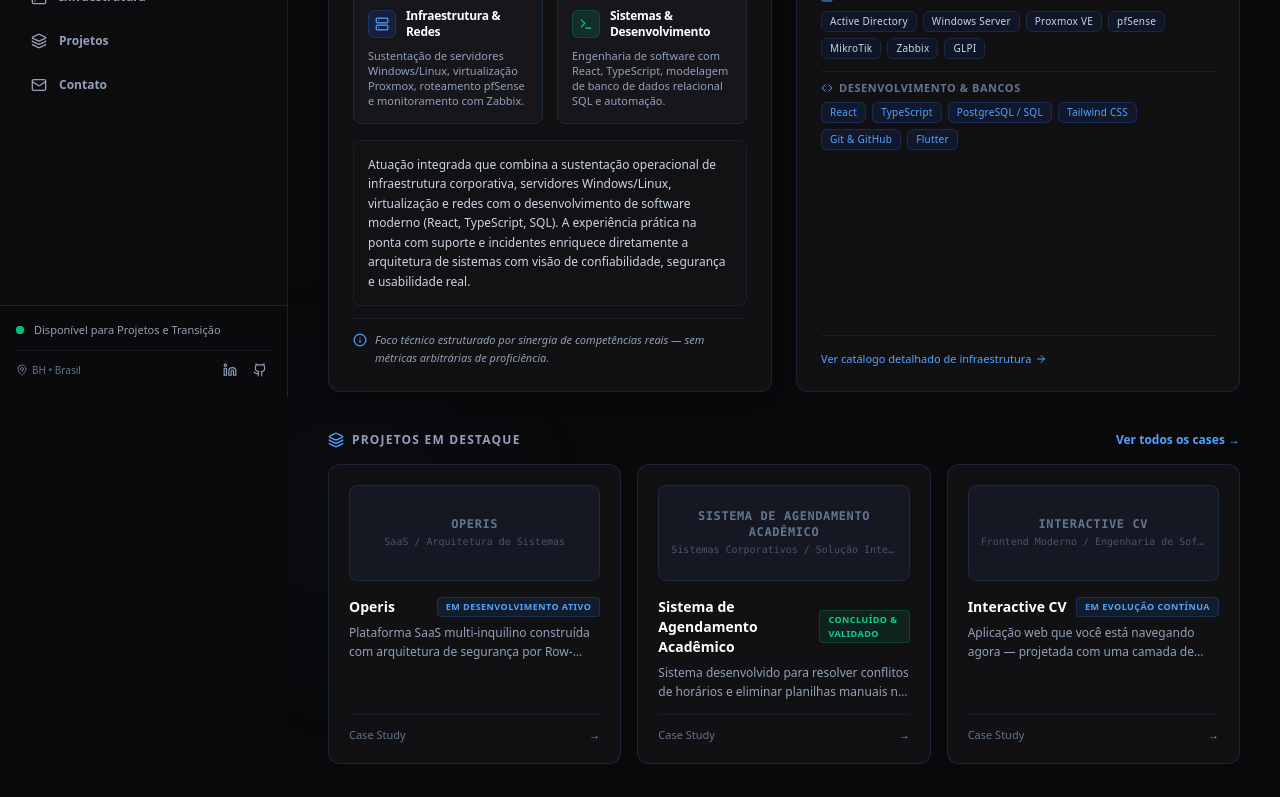
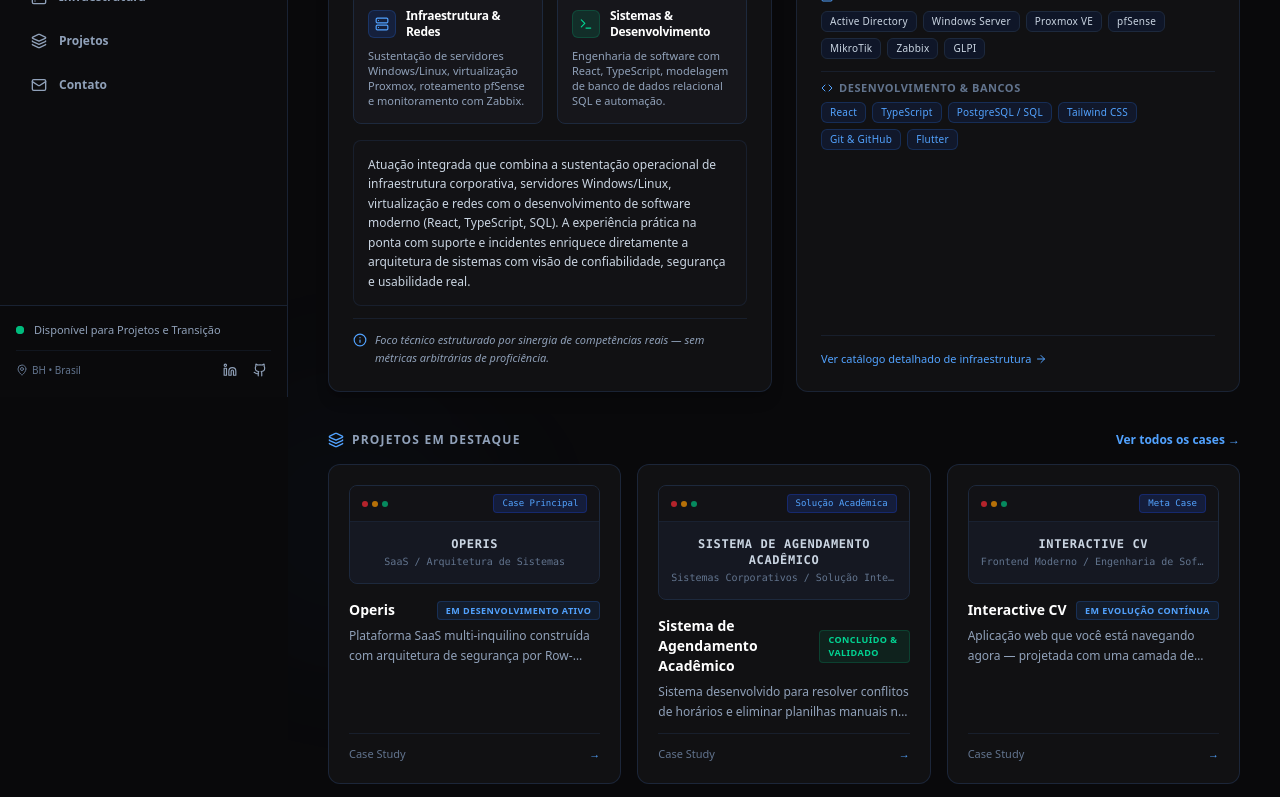
Before and after one commit to dan579/Meu-portfolio, a React (Vite) app: page / in a window 1280 px wide. Shown: the part 403-1200 px from the top of the page. Built offline with nearby package versions, Linux system fonts and the light colour scheme; no server answers; the database is empty.

Commit message:
feat: update project card UI with window-style header
Enhanced the project visual preview banners by adding a window-like header with status indicators to improve aesthetic consistency and styling.

```diff
--- a/src/pages/HomePage.tsx
+++ b/src/pages/HomePage.tsx
@@ -180,14 +180,32 @@ export const HomePage: React.FC = () => {
             >
               <div>
                 {/* Project Cover Block */}
-                <div className="w-full h-24 bg-[#16161B] border border-slate-800 rounded-lg mb-4 flex flex-col items-center justify-center p-3 text-center group-hover:border-slate-700 transition-colors relative overflow-hidden">
-                  <div className="absolute inset-0 bg-blue-600/[0.03] group-hover:bg-blue-600/[0.08] transition-colors" />
-                  <span className="text-slate-500 group-hover:text-blue-400 font-mono font-bold text-xs tracking-wider uppercase transition-colors relative z-10">
-                    {proj.title}
-                  </span>
-                  <span className="text-[10px] text-slate-600 font-mono mt-0.5 relative z-10 truncate max-w-full">
-                    {proj.category}
-                  </span>
+                <div className="w-full bg-[#16161B] border border-slate-800 rounded-lg mb-4 flex flex-col justify-between group-hover:border-slate-700 transition-colors relative overflow-hidden">
+                  <div className="absolute inset-0 bg-blue-600/[0.03] group-hover:bg-blue-600/[0.08] transition-colors pointer-events-none" />
+
+                  {/* Top Header bar with window dots and badge */}
+                  <div className="flex items-center justify-between px-3 py-2 border-b border-slate-800/70 bg-[#121216] relative z-10">
+                    <div className="flex items-center gap-1 shrink-0">
+                      <div className="w-1.5 h-1.5 rounded-full bg-red-500/70" />
+                      <div className="w-1.5 h-1.5 rounded-full bg-amber-500/70" />
+                      <div className="w-1.5 h-1.5 rounded-full bg-emerald-500/70" />
+                    </div>
+                    {proj.badge && (
+                      <span className="text-[9px] font-mono font-medium text-blue-400 bg-blue-950/60 border border-blue-800/40 px-2 py-0.5 rounded truncate max-w-[180px]">
+                        {proj.badge}
+                      </span>
+                    )}
+                  </div>
+
+                  {/* Mockup Title Center Body */}
+                  <div className="px-3 py-3.5 flex flex-col items-center justify-center text-center relative z-10 min-h-[58px]">
+                    <span className="text-slate-300 group-hover:text-blue-300 font-mono font-bold text-xs tracking-wider uppercase transition-colors line-clamp-2">
+                      {proj.title}
+                    </span>
+                    <span className="text-[10px] text-slate-500 font-mono mt-0.5 truncate max-w-full">
+                      {proj.category}
+                    </span>
+                  </div>
                 </div>
 
                 <div className="flex items-center justify-between gap-2 mb-1.5">
--- a/src/pages/ProjectsPage.tsx
+++ b/src/pages/ProjectsPage.tsx
@@ -81,16 +81,26 @@ export const ProjectsPage: React.FC = () => {
           >
             <div>
               {/* Visual Preview Banner */}
-              <div className="w-full h-36 bg-[#16161B] border border-slate-800 rounded-lg mb-4 flex flex-col items-center justify-center p-4 text-center relative overflow-hidden group-hover:border-slate-700 transition-colors">
-                <div className="absolute top-2 right-2 z-10">
+              <div className="w-full bg-[#16161B] border border-slate-800 rounded-lg mb-4 flex flex-col justify-between overflow-hidden group-hover:border-slate-700 transition-colors relative">
+                <div className="absolute inset-0 bg-blue-600/[0.03] group-hover:bg-blue-600/[0.08] transition-colors pointer-events-none" />
+
+                {/* Top header bar with Chrome Dots and Badge */}
+                <div className="flex items-center justify-between px-3 py-2 border-b border-slate-800/70 bg-[#121216] relative z-10">
+                  <div className="flex items-center gap-1 shrink-0">
+                    <div className="w-1.5 h-1.5 rounded-full bg-red-500/70" />
+                    <div className="w-1.5 h-1.5 rounded-full bg-amber-500/70" />
+                    <div className="w-1.5 h-1.5 rounded-full bg-emerald-500/70" />
+                  </div>
                   {project.badge && (
-                    <span className="text-[9px] font-bold px-2 py-0.5 rounded bg-blue-600/20 text-blue-400 border border-blue-500/30">
+                    <span className="text-[9px] font-mono font-medium text-blue-400 bg-blue-950/60 border border-blue-800/40 px-2 py-0.5 rounded truncate max-w-[200px]">
                       {project.badge}
                     </span>
                   )}
                 </div>
 
-                <span className="text-slate-400 group-hover:text-blue-300 font-mono font-extrabold text-base tracking-wider uppercase transition-colors">
+                {/* Title & Category Center Body */}
+                <div className="px-4 py-4 flex flex-col items-center justify-center text-center relative z-10">
+                  <span className="text-slate-300 group-hover:text-blue-300 font-mono font-extrabold text-sm tracking-wider uppercase transition-colors line-clamp-2">
                     {project.title}
                   </span>
                   <span className="text-[11px] text-slate-500 font-mono mt-1 max-w-[90%] truncate">
@@ -110,6 +120,7 @@ export const ProjectsPage: React.FC = () => {
                         <span className="text-blue-400">{project.statusLabel}</span>
                       </>
                     )}
+                  </div>
                 </div>
               </div>
 
```
Lines whose indentation alone changed are shown as unchanged.
